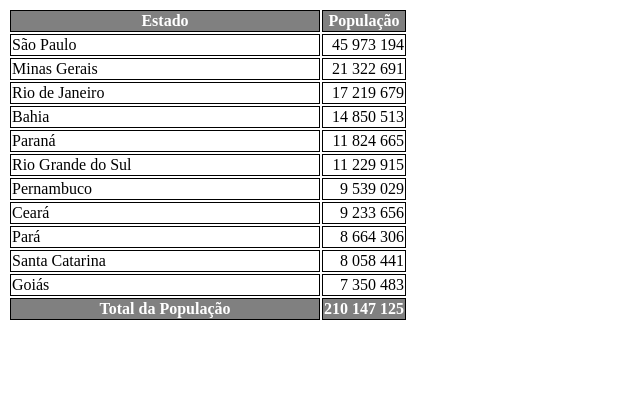
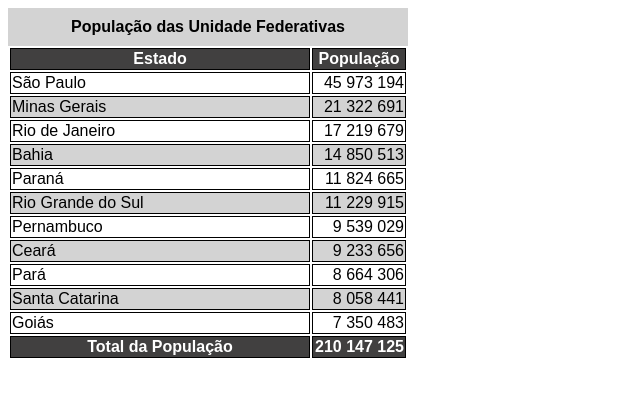
Before and after one commit to Alvin-keys/html-css, a plain HTML site: page exercicios/ex023/tabela2.html in a window 1280 px wide. Shown: the whole page, without its empty margins (0-640 px from the left). Drawn offline with Linux system fonts and the light colour scheme.

Commit message:
Update tabela2.html

```diff
--- a/exercicios/ex023/tabela2.html
+++ b/exercicios/ex023/tabela2.html
@@ -8,16 +8,23 @@
 
     table{
         width: 400px;
+        font-family: Arial, Helvetica, sans-serif;
 
     }
 
+    tbody > tr:nth-child(2n){
+        background-color: lightgray;
+        /*nth-child(2n,3n...) cria efeito zebrado. Tbm pode por par ou impar (even, odd)*/
+
+
+    }
     td, th{
 
         border: 1px solid black;
     }
 
     thead,tfoot{
-        background-color: gray;
+        background-color: rgb(65, 64, 64);
         color: white;
 
     }
@@ -26,7 +33,14 @@
 
         text-align: right;
     }
+    caption{
+        padding: 10px;
+        background-color: lightgray;
+        color: black;
+        font-weight: bolder;
 
+
+    }
     </style>
 </head>
 <body>
@@ -44,11 +58,11 @@
     -->
     <table>
 
-
+        <caption>População das Unidade Federativas</caption>
         <thead>
             <tr>
                 <th scope="col">Estado</th>
-                <th scope="col" style="width: 80px;">População</th> <!--Configuração pontual na largura-->
+                <th scope="col" style="width: 90px;">População</th> <!--Configuração pontual na largura-->
             </tr>
 
 
```
